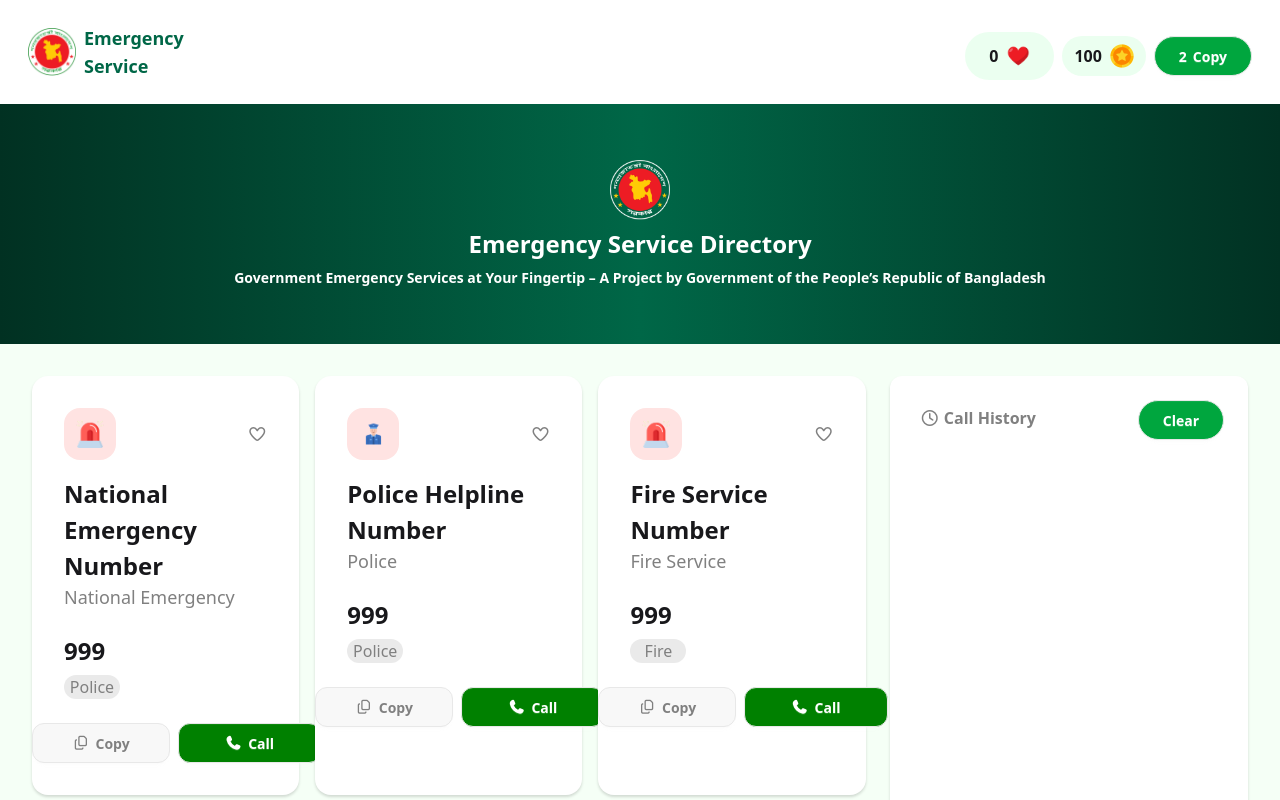
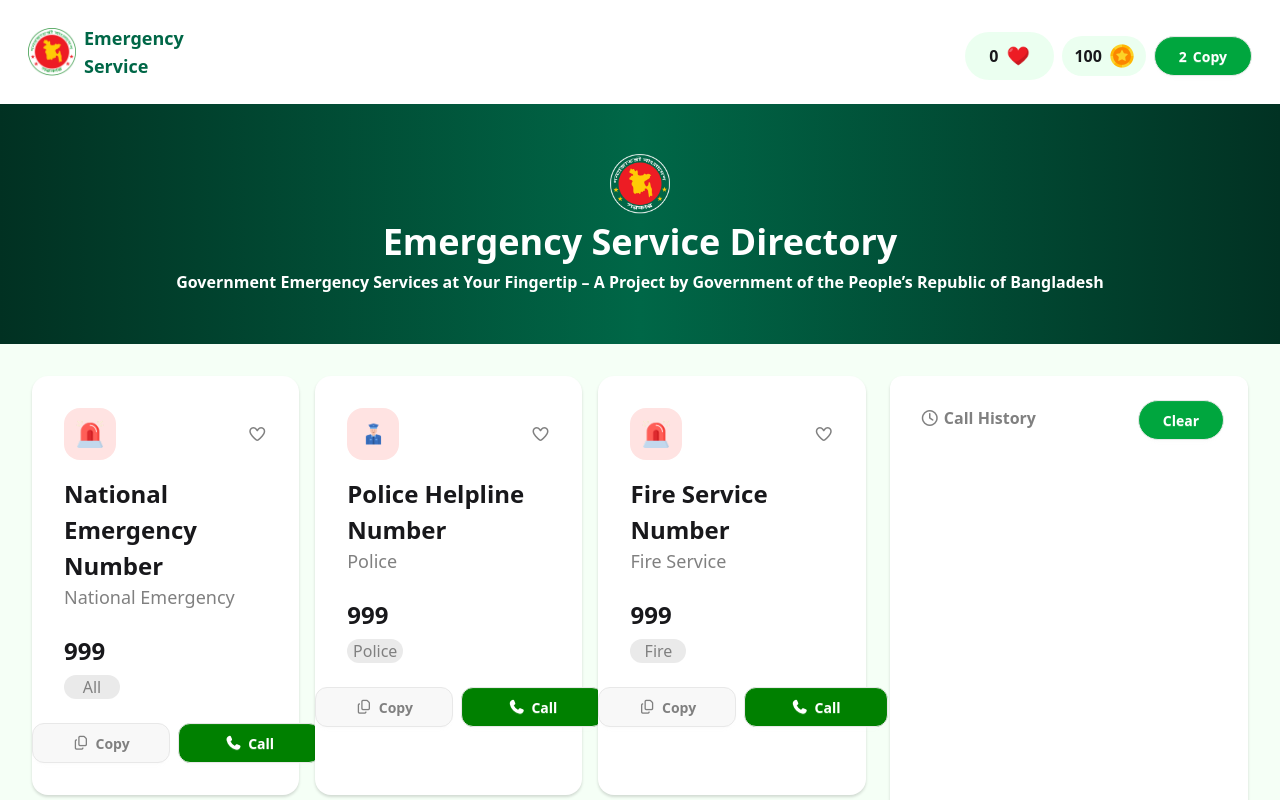
Before and after one commit to ayub660/service-assignment-5, a plain HTML site: page index.html in a window 1280 px wide. Shown: the top 800 px of the page. Drawn offline with nearby package versions, Linux system fonts and the light colour scheme.

Commit message:
update mobile responsiveness

```diff
--- a/index.html
+++ b/index.html
@@ -18,12 +18,11 @@
       >
         <!-- Logo -->
         <div class="logo flex gap-2 items-center">
-          <img
-            class="h-12 w-12 "
+          <img class="h-12 w-12 "
             src="assets/logo.png"
             alt=""
           />
-          <h1 class="text-[#006747] text-lg  font-bold">Emergency <br>Service
+          <h1 class="text-[#006747] text-lg  font-bold text-center sm:text-left">Emergency <br>Service
           </h1>
         </div>
          <!--  Nav Right side -->
@@ -65,9 +64,9 @@
           <img class="h-[60px] w-[60px]"
             src="assets/logo-dark.png"
             alt=""/>
-          <h1 class="font-bold text-2xl text-white mt-2">Emergency Service Directory</h1>
+          <h1 class="font-bold text-2xl md:text-3xl lg:text-4xl text-white mt-2">Emergency Service Directory</h1>
 
-          <p class="font-semibold text-white mt-2 text-sm max-w-[90%]">
+          <p class="font-semibold text-white mt-2 md:text-base text-sm max-w-[90%]">
             Government Emergency Services at Your Fingertip – A Project by
             Government of the People’s Republic of Bangladesh
           </p>
@@ -90,7 +89,7 @@
             <h1 class="font-bold text-[24px] mt-[16px]">National Emergency Number </h1>
             <p class="text-[18px] text-[gray]">National Emergency</p>
             <p class="text-2xl font-bold mt-[24px] mb-2">999</p>
-            <p class="mb-[24px] text-[gray] bg-[#eaeaea] w-14 text-center rounded-2xl">Police</p>
+            <p class="mb-[24px] text-[gray] bg-[#eaeaea] w-14 text-center rounded-2xl">All</p>
             <div class="button-parent flex gap-2 justify-start mt-3 -ml-8 ">
 
               <button class="btn px-[39px] py-[10px] text-[gray] rounded-[12px]"><i class="fa-regular fa-copy"></i>Copy</button>
```
Also changed, not shown: index.js (+7 -5 lines).
